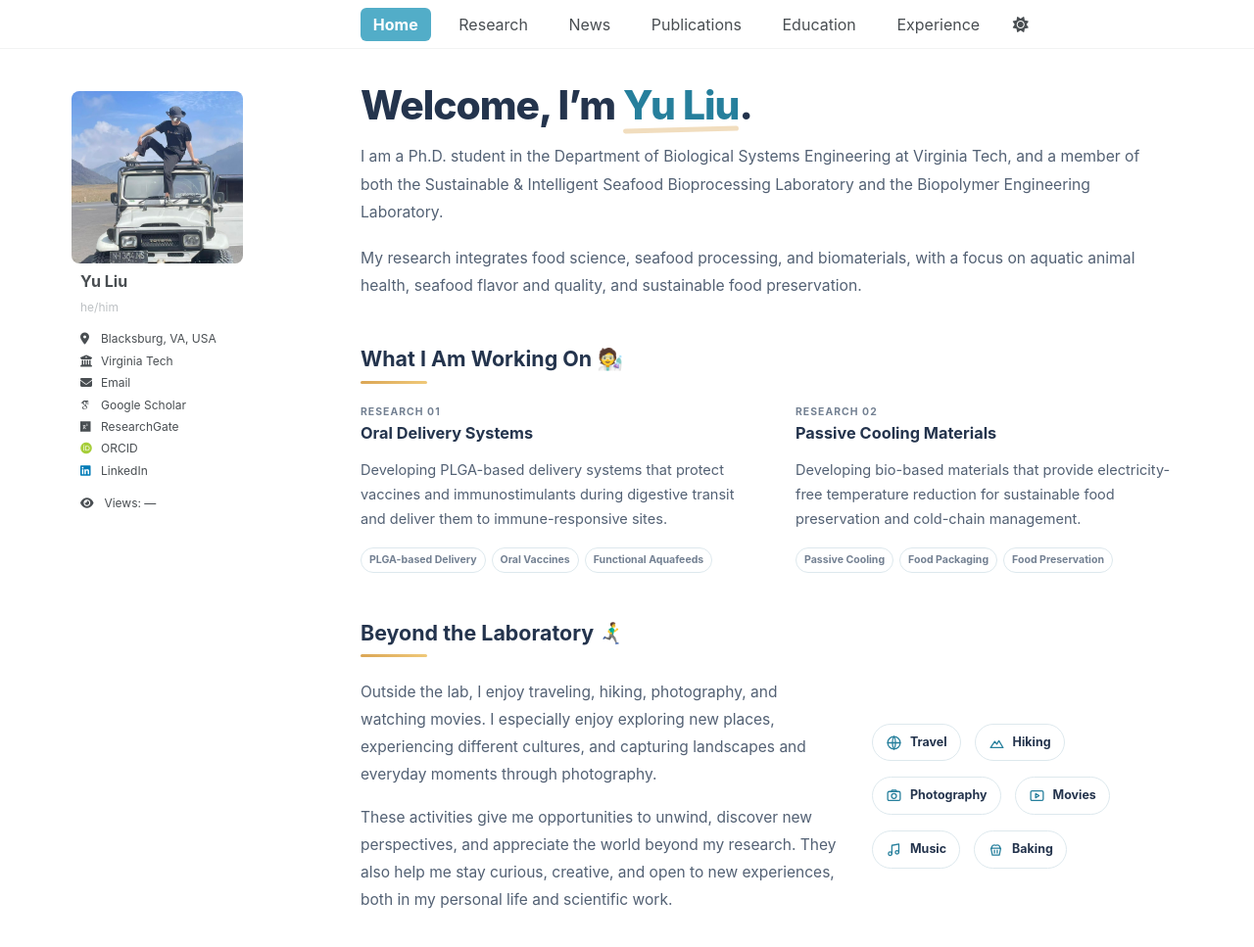
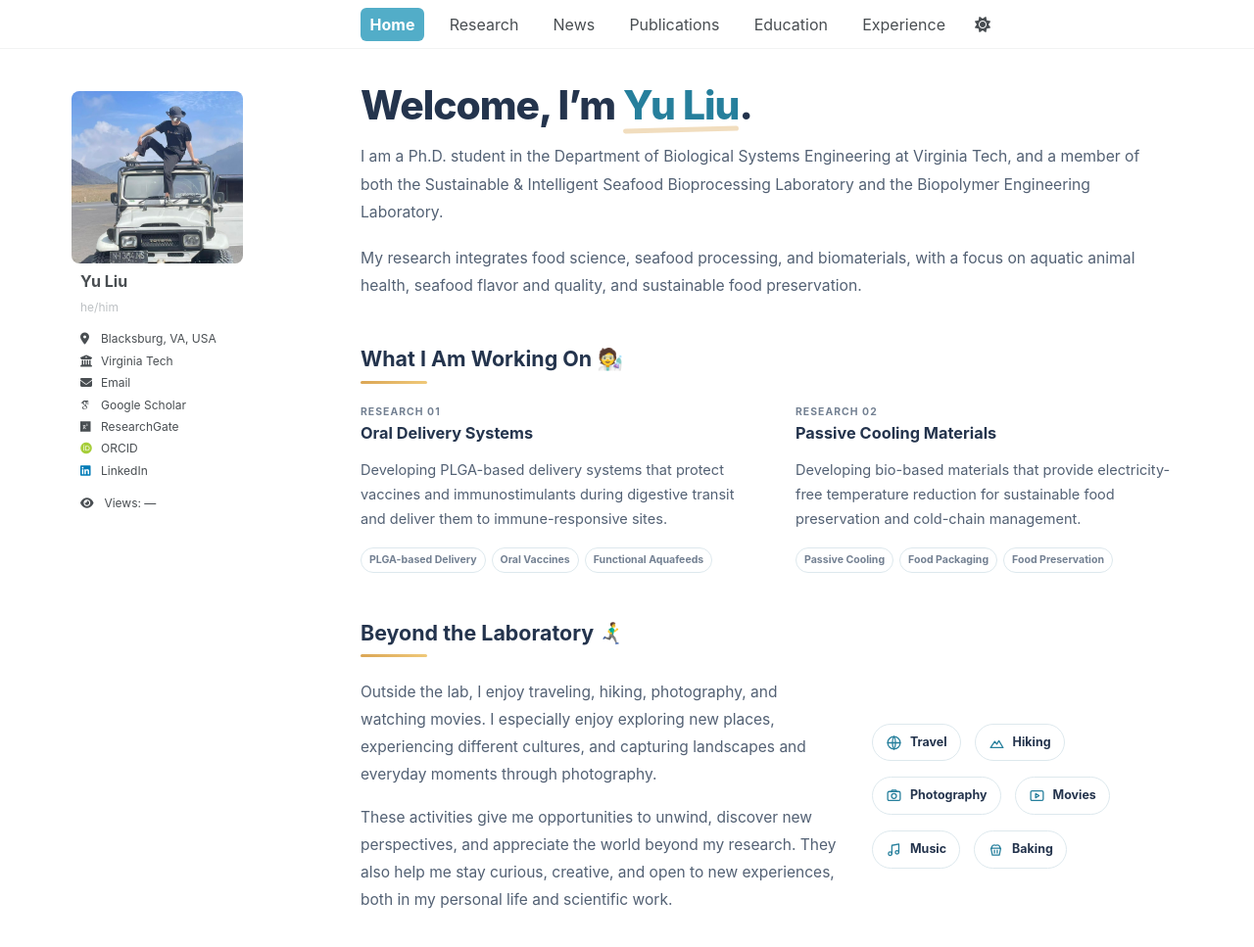
Before and after one commit to yuliu0322/yuliu0322.github.io, a Jekyll site: the page built from _pages/about.md, in a window 1280 px wide and 1027 px high. Shown: the top 967 px of the window at 98% size. Built offline with Jekyll 4.4.1, drawn with Linux system fonts in a browser that asks for light colours; some web fonts are replaced; a script bundle is joined from its source files by our own code; library files that are not in the unit come from our copies.

Commit message:
Update _navigation.scss

```diff
--- a/_sass/layout/_navigation.scss
+++ b/_sass/layout/_navigation.scss
@@ -180,7 +180,7 @@
   a {
     display: block;
     margin: 0 1rem;
-    padding: 0.3rem 0.8rem;
+    padding: 0.3rem 0.6rem;
     color: var(--global-masthead-link-color);
     text-decoration: none;
 
```
